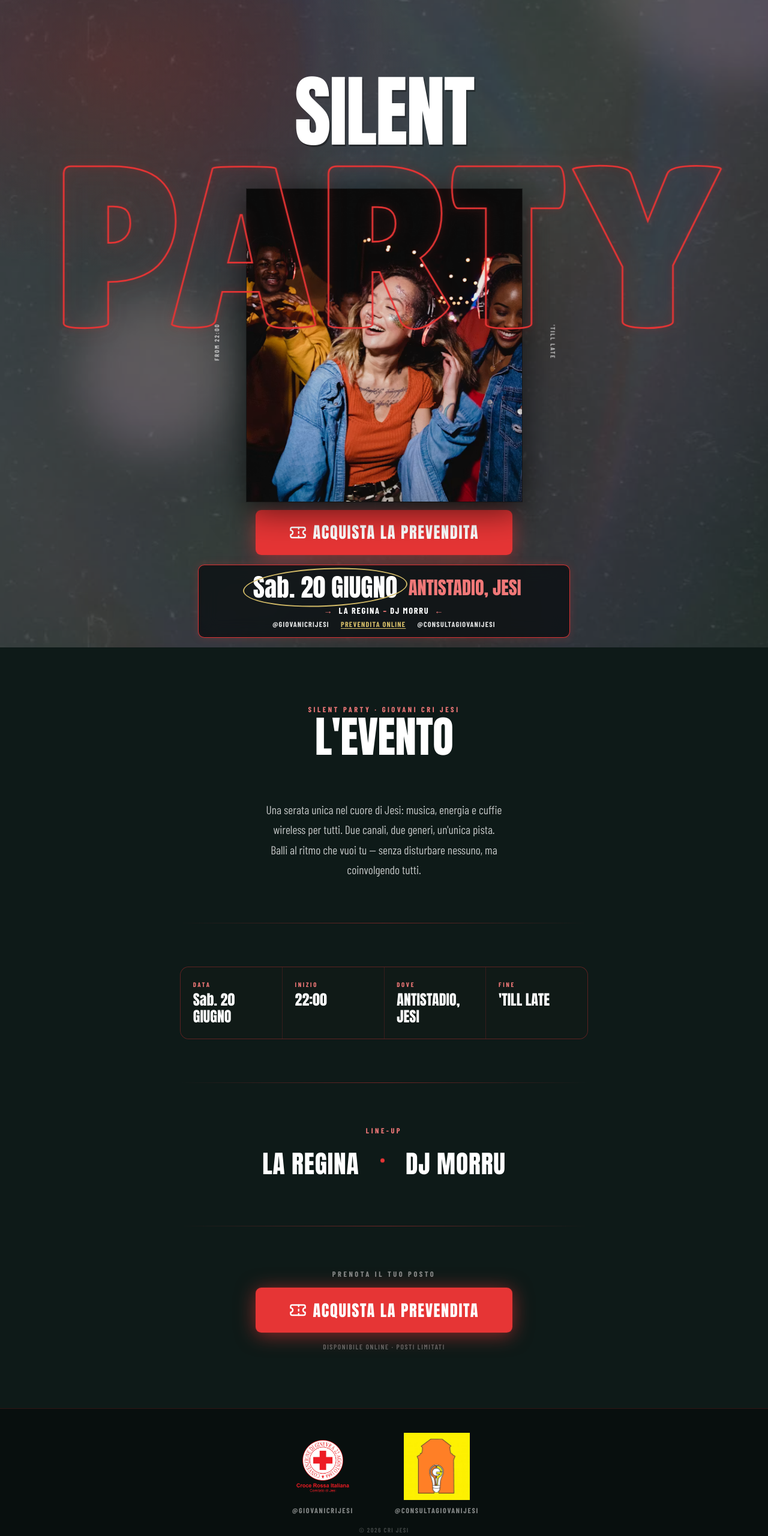
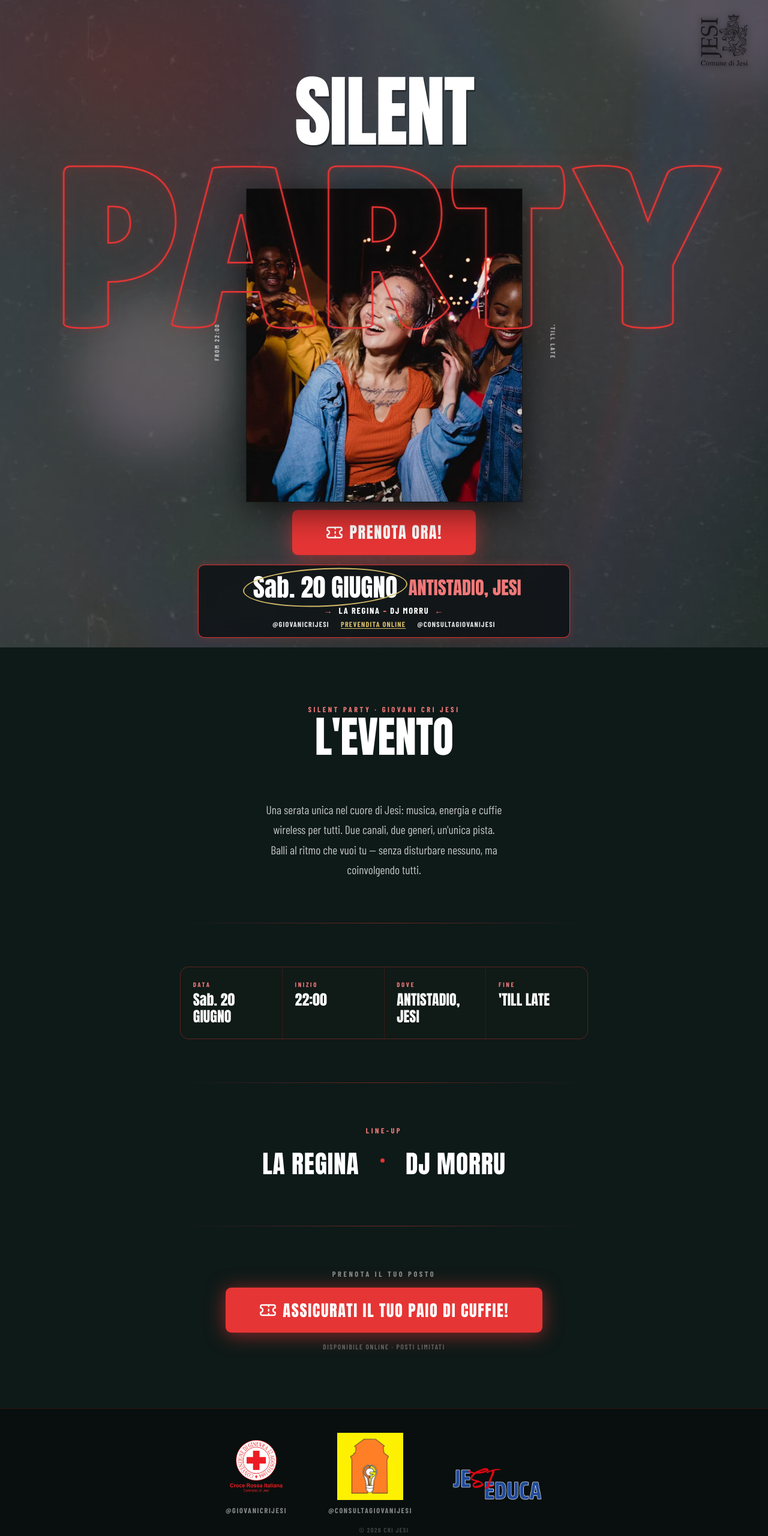
Before and after one commit to gitpippihub/sito-cri-evento-notterossa, a website built with Vite: page index.html in a window 1280 px wide. Shown: the whole page at 60% size. Built offline with nearby package versions, Linux system fonts and the light colour scheme.

Commit message:
va bene così al comune?

```diff
--- a/src/assets.ts
+++ b/src/assets.ts
@@ -4,5 +4,7 @@ import emblemaUrl from '../img/emblema_crijesi.png';
 import criLogoUrl from '../img/CRI_Jesi_Logo_Orizzontale.jpg';
 import logoVerticaleUrl from '../img/Logo_verticale.png';
 import consultaLogoUrl from '../img/logo_consultagiovanijesi.jpeg';
+import jesieducaUrl from '../img/JesiEduca.png';
+import comuneLogoUrl from '../img/logo_comune.png';
 
-export { bgUrl, photoUrl, emblemaUrl, criLogoUrl, logoVerticaleUrl, consultaLogoUrl };
+export { bgUrl, photoUrl, emblemaUrl, criLogoUrl, logoVerticaleUrl, consultaLogoUrl, jesieducaUrl, comuneLogoUrl };
--- a/src/components/details.ts
+++ b/src/components/details.ts
@@ -1,5 +1,5 @@
 import type { EventData } from '../event';
-import { emblemaUrl, consultaLogoUrl } from '../assets';
+import { emblemaUrl, consultaLogoUrl, jesieducaUrl } from '../assets';
 
 export function createDetails(data: EventData): HTMLElement {
   const section = document.createElement('section');
@@ -74,7 +74,7 @@ export function createDetails(data: EventData): HTMLElement {
             <path d="M2 9a3 3 0 0 1 0 6v2a2 2 0 0 0 2 2h16a2 2 0 0 0 2-2v-2a3 3 0 0 1 0-6V7a2 2 0 0 0-2-2H4a2 2 0 0 0-2 2z"/>
             <path d="M13 5v2M13 17v2M13 11v2"/>
           </svg>
-          Acquista la Prevendita
+          Assicurati il tuo paio di cuffie!
         </a>
         <span class="ticket-note">Disponibile online · Posti limitati</span>
       </div>
@@ -107,7 +107,15 @@ export function createFooter(data: EventData): HTMLElement {
     .join('');
 
   footer.innerHTML = `
-    <div class="footer-socials">${socialsWithLogos}</div>
+    <div class="footer-socials">
+      ${socialsWithLogos}
+      <div class="footer-social-item footer-social-item--jesieduca">
+        <div class="footer-logo-wrap">
+          <img src="${jesieducaUrl}" alt="Jesi Educa" />
+        </div>
+        <span class="footer-social-placeholder" aria-hidden="true"></span>
+      </div>
+    </div>
     <p class="footer-copy">© 2026 CRI Jesi</p>
   `;
 
--- a/src/components/poster.ts
+++ b/src/components/poster.ts
@@ -1,5 +1,5 @@
 import type { EventData } from '../event';
-import { bgUrl, photoUrl, emblemaUrl } from '../assets';
+import { bgUrl, photoUrl, emblemaUrl, comuneLogoUrl } from '../assets';
 
 export function createPoster(data: EventData): HTMLElement {
   const section = document.createElement('section');
@@ -16,6 +16,8 @@ export function createPoster(data: EventData): HTMLElement {
   section.innerHTML = `
     <div class="poster-bg" style="background-image:url(${bgUrl})"></div>
     <div class="poster-overlay" aria-hidden="true"></div>
+
+    <img class="corner-logo corner-logo--right" src="${comuneLogoUrl}" alt="Comune di Jesi" />
 
     <div class="poster-inner">
       <h1 class="t-top">${data.topTitle}</h1>
@@ -36,7 +38,7 @@ export function createPoster(data: EventData): HTMLElement {
             <path d="M2 9a3 3 0 0 1 0 6v2a2 2 0 0 0 2 2h16a2 2 0 0 0 2-2v-2a3 3 0 0 1 0-6V7a2 2 0 0 0-2-2H4a2 2 0 0 0-2 2z"/>
             <path d="M13 5v2M13 17v2M13 11v2"/>
           </svg>
-          Acquista la Prevendita
+          Prenota ora!
         </a>
       </div>
 
--- a/src/style.css
+++ b/src/style.css
@@ -221,6 +221,33 @@ body { font-family: 'Barlow Condensed', sans-serif; }
 @media (min-width: 900px) {
   .cri-logo img   { width: 5rem; }
   .cri-logo-text  { font-size: 0.80rem; }
+}
+
+/* ============================================================
+   CORNER LOGOS – Jesi Educa (left) · Comune (right)
+   ============================================================ */
+
+.corner-logo {
+  position: absolute;
+  top: 1rem;
+  z-index: 10;
+  height: 4rem;
+  width: auto;
+  filter: drop-shadow(0 1px 6px rgba(0,0,0,0.70));
+}
+.corner-logo--left  { left:  1rem; }
+.corner-logo--right { right: 1rem; }
+
+@media (min-width: 480px) {
+  .corner-logo { height: 4.4rem; }
+}
+@media (min-width: 640px) {
+  .corner-logo { height: 5.2rem; top: 1.2rem; }
+  .corner-logo--right { right: 1.4rem; }
+}
+@media (min-width: 900px) {
+  .corner-logo { height: 6rem; top: 1.4rem; }
+  .corner-logo--right { right: 2rem; }
 }
 
 /* ============================================================
@@ -799,22 +826,23 @@ body { font-family: 'Barlow Condensed', sans-serif; }
 
 .footer-social-item img {
   width: auto;
-  height: auto;
+  height: 5.5rem;
   display: block;
 }
 
-.footer-social-item:first-child img {
-  height: 5.5rem;
-}
+.footer-social-item--jesieduca img { height: 3rem; }
 
-.footer-social-item:last-child img {
-  height: 5.5rem;
+.footer-social-placeholder {
+  display: block;
+  height: 0.62rem;
+  line-height: 1;
 }
 
 @media (min-width: 640px) {
   .footer-logo-wrap { height: 7rem; }
-  .footer-social-item:first-child img { height: 7rem; }
-  .footer-social-item:last-child img { height: 7rem; }
+  .footer-social-item img { height: 7rem; }
+  .footer-social-item--jesieduca img { height: 3.8rem; }
+  .footer-social-placeholder { height: 0.76rem; }
 }
 
 .footer-socials a {
```
Also changed, not shown: img/JesiEduca.png (added), img/logo_comune.png (added).
